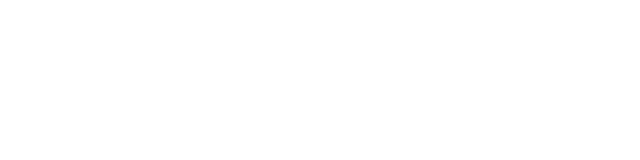
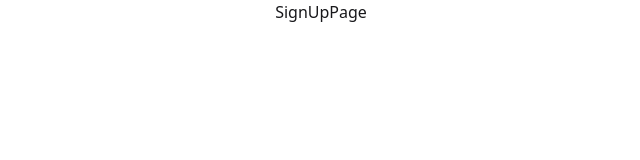
Before and after one commit to DENIM-CODING/LeetLab, a React (Vite) app in the folder frontend/: page /signup in a window 1280 px wide. Shown: the top 160 px of the page, without its empty margins (319-959 px from the left). Built offline with nearby package versions, Linux system fonts and the light colour scheme.

Commit message:
routing fo home login signup page

```diff
--- a/frontend/src/App.jsx
+++ b/frontend/src/App.jsx
@@ -1,25 +1,30 @@
 import React from 'react'
-import { Route, Navigator, Routes} from "react-router-dom"
+import { Route, Navigate, Routes} from "react-router-dom"
 import LoginPage from './page/LoginPage.jsx'
 import HomePage from './page/HomePage.jsx'
 import SignUpPage from './page/SignUpPage.jsx'
 
 const App = () => {
+
+  let authUser = null;
+
   return (
     <div className='flex flex-col items-center justify-start'>
       <Routes>
         <Route
         path='/'
-        element={<HomePage/>}
+        element={authUser ? <HomePage /> : <Navigate to={"/login"} />}
         />
         <Route
-        path='/login'
-        element={<LoginPage/>}
+          path="/login"
+          element={!authUser ? <LoginPage /> : <Navigate to={"/"} />}
         />
+
         <Route
-        path='/signup'
-        element={<SignUpPage/>}
+          path="/signup"
+          element={!authUser ? <SignUpPage /> : <Navigate to={"/"} />}
         />
+
       </Routes>
 
     </div>
--- a/frontend/src/page/HomePage.jsx
+++ b/frontend/src/page/HomePage.jsx
@@ -3,7 +3,7 @@ import React from 'react'
 const HomePage = () => {
   return (
     <div>
-
+      HomePage
     </div>
   )
 }
--- a/frontend/src/page/LoginPage.jsx
+++ b/frontend/src/page/LoginPage.jsx
@@ -3,7 +3,7 @@ import React from 'react'
 const LoginPage = () => {
   return (
     <div>
-
+      LoginPage
     </div>
   )
 }
--- a/frontend/src/page/SignUpPage.jsx
+++ b/frontend/src/page/SignUpPage.jsx
@@ -3,7 +3,7 @@ import React from 'react'
 const SignUpPage = () => {
   return (
     <div>
-
+      SignUpPage
     </div>
   )
 }
```
